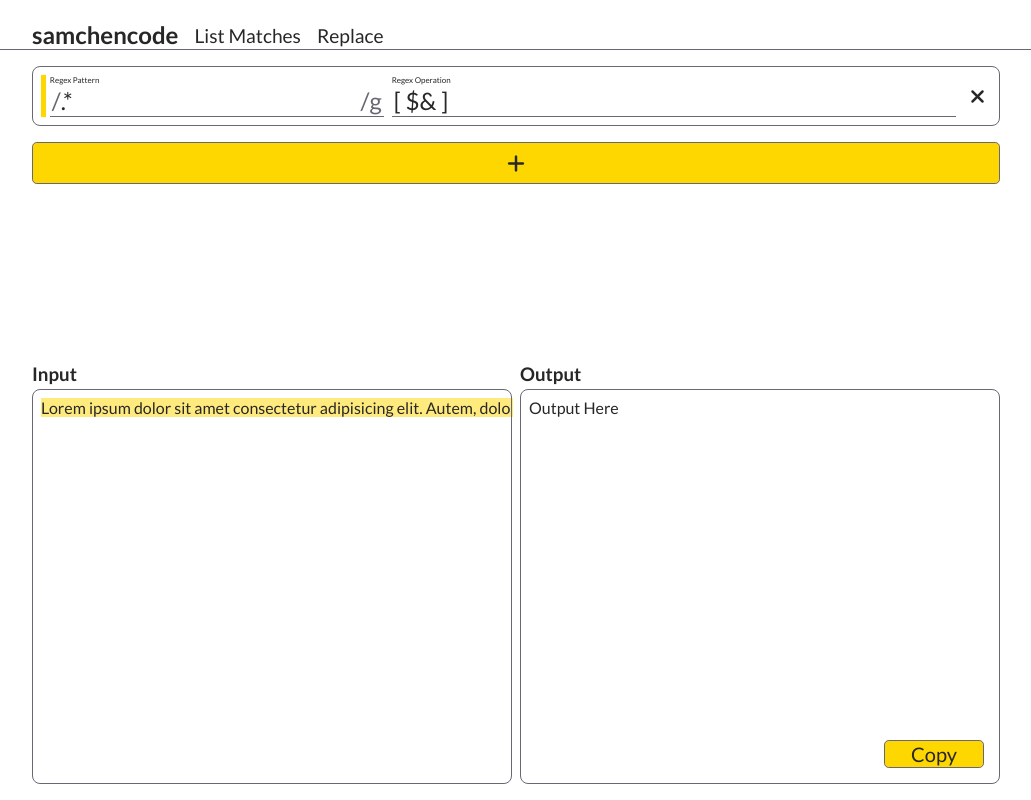
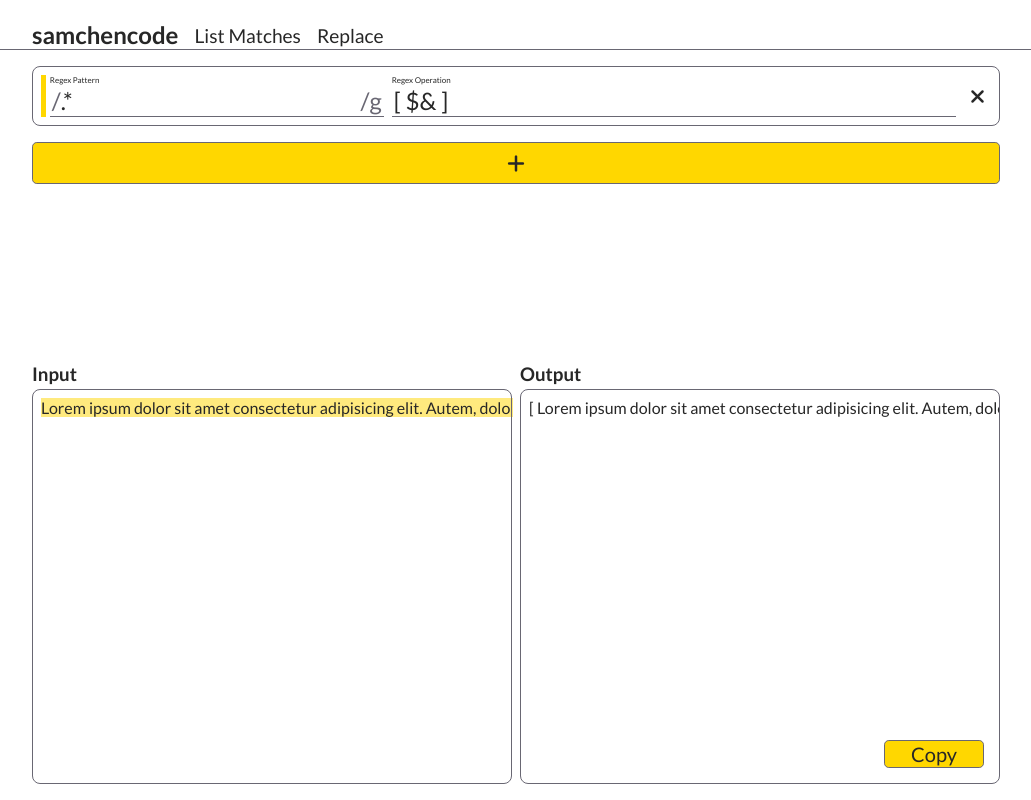
Before and after one commit to samchencode/regex-tool, a React (Create React App) app: page /match/list in a window 1280 px wide. Shown: the whole page, without its empty margins (124-1155 px from the left). Built offline with nearby package versions, Linux system fonts and the light colour scheme.

Commit message:
feat: show result of transform in output box

```diff
--- a/src/features/dashboard/HomeScreen.tsx
+++ b/src/features/dashboard/HomeScreen.tsx
@@ -1,11 +1,11 @@
 import React from 'react';
 import PatternInput, { PatternRowType } from '../pattern-input';
-import TextDisplay from '../text-display';
+import TextDisplay, { TextDisplayType } from '../text-display';
 
 const HomeScreen = () => (
   <>
     <PatternInput type={PatternRowType.PATTERN_ONLY} />
-    <TextDisplay inputOnly />
+    <TextDisplay type={TextDisplayType.INPUT_ONLY} />
   </>
 );
 
--- a/src/features/dashboard/ListMatchesScreen.tsx
+++ b/src/features/dashboard/ListMatchesScreen.tsx
@@ -1,11 +1,11 @@
 import React from 'react';
 import PatternInput, { PatternRowType } from '../pattern-input';
-import TextDisplay from '../text-display';
+import TextDisplay, { TextDisplayType } from '../text-display';
 
 const ListMatchesScreen = () => (
   <>
     <PatternInput type={PatternRowType.PATTERN_LIST} />
-    <TextDisplay />
+    <TextDisplay type={TextDisplayType.LIST} />
   </>
 );
 
--- a/src/features/dashboard/ReplaceScreen.tsx
+++ b/src/features/dashboard/ReplaceScreen.tsx
@@ -1,11 +1,11 @@
 import React from 'react';
 import PatternInput, { PatternRowType } from '../pattern-input';
-import TextDisplay from '../text-display';
+import TextDisplay, { TextDisplayType } from '../text-display';
 
 const ReplaceScreen = () => (
   <>
     <PatternInput type={PatternRowType.PATTERN_REPLACE} />
-    <TextDisplay />
+    <TextDisplay type={TextDisplayType.REPLACE} />
   </>
 );
 
--- a/src/features/text-display/TextDisplayContainer.tsx
+++ b/src/features/text-display/TextDisplayContainer.tsx
@@ -6,22 +6,40 @@ import { useAppSelector } from '../../app/hooks';
 import { patternSelectors } from '../pattern-input';
 import * as regex from '../../lib/regex';
 
+enum TextDisplayType {
+  LIST,
+  REPLACE,
+  INPUT_ONLY,
+}
+
 interface TextDisplayContainerProps {
-  inputOnly?: boolean;
+  type: TextDisplayType;
 }
 
 const TextDisplayContainer = ({
-  inputOnly = false,
+  type,
 }: TextDisplayContainerProps) => {
 
   const [input, setInput] = useState('Lorem ipsum dolor sit amet consectetur adipisicing elit. Autem, doloremque.');
 
+  const { pattern, flags, listFormat, replace } = useAppSelector(patternSelectors.selectOperations)[0];
+  const format = type === TextDisplayType.LIST ? listFormat : replace;
+  const formatter = type === TextDisplayType.LIST ? regex.list : regex.replace;
+
+  let result: string;
+  try {
+    result = formatter(pattern, flags, input, format);
+  } catch(e) {
+    result = e.message;
+  }
+
   return (
     <div className="text-display__container">
       <InputTextDisplay value={input} onChange={setInput} />
-      {!inputOnly && <OutputTextDisplay value={'Output Here'} />}
+      {type !== TextDisplayType.INPUT_ONLY && <OutputTextDisplay value={result} />}
     </div>
   );
 };
 
 export default TextDisplayContainer;
+export { TextDisplayType };
--- a/src/features/text-display/index.ts
+++ b/src/features/text-display/index.ts
@@ -1 +1 @@
-export { default } from './TextDisplayContainer';
+export { default, TextDisplayType } from './TextDisplayContainer';
```
